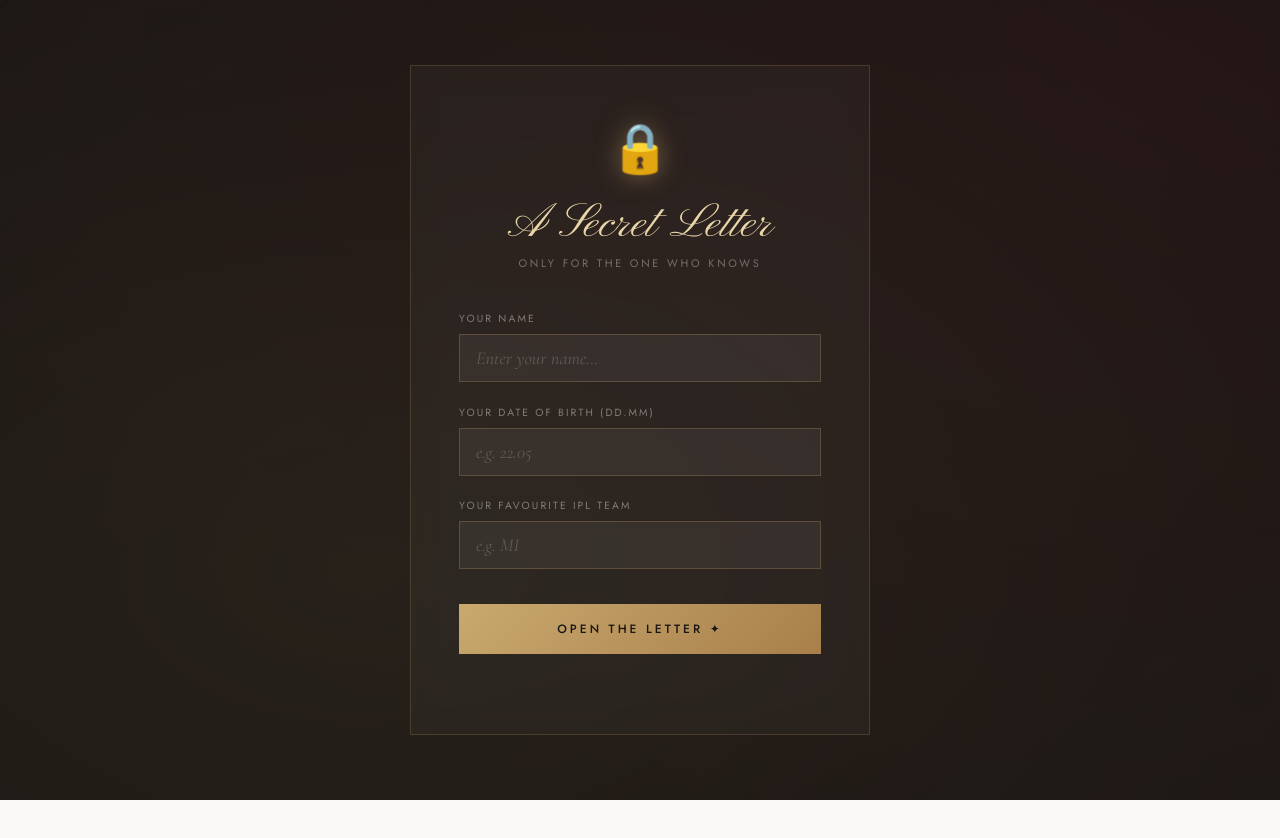
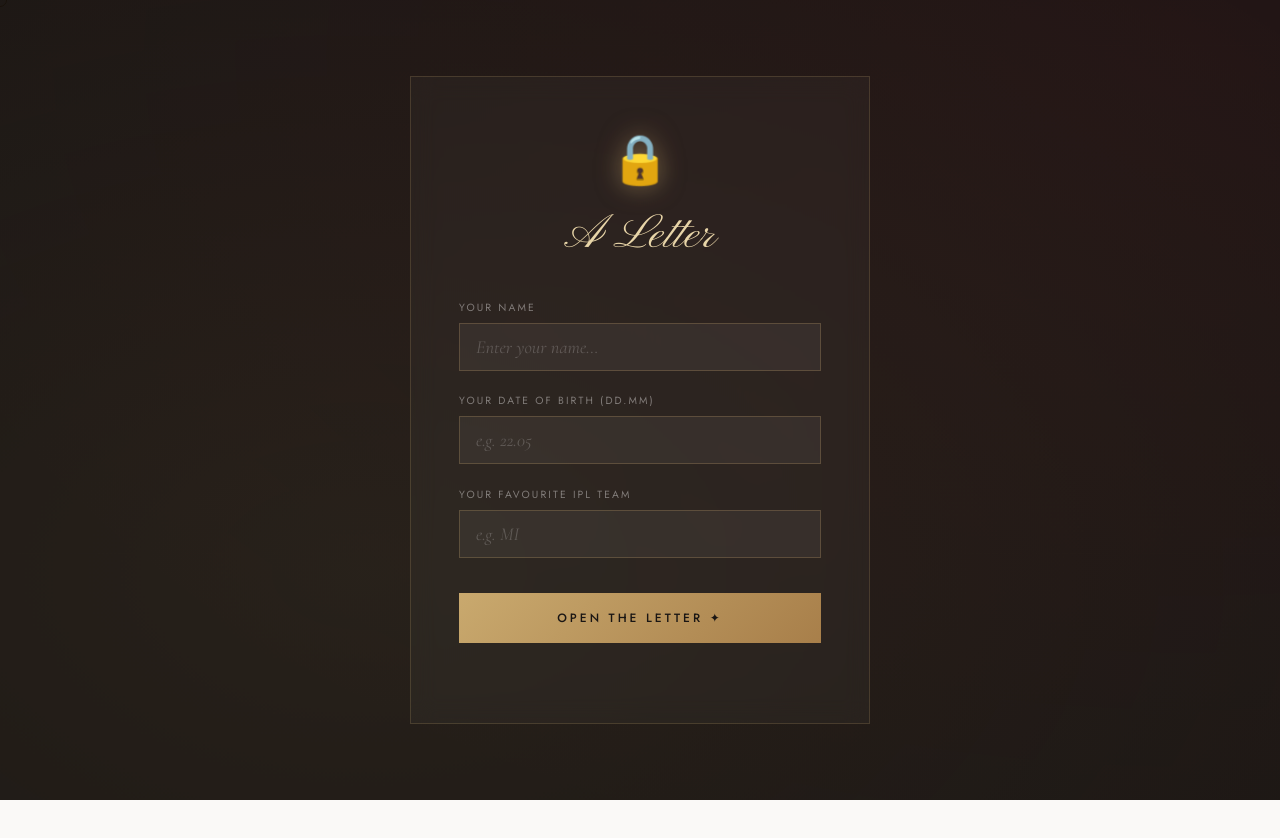
Before and after one commit to Ujjwal-Nano/ujjwal, a plain HTML site: page index.html in a window 1280 px wide. Shown: the top 838 px of the page. Drawn offline with nearby package versions, Linux system fonts and the light colour scheme.

Commit message:
Update lock title and clear subtitle in index.html

```diff
--- a/index.html
+++ b/index.html
@@ -465,8 +465,8 @@ body {
   <div class="lock-bg"></div>
   <div class="lock-panel">
     <div class="lock-icon">🔒</div>
-    <div class="lock-title">A Secret Letter</div>
-    <div class="lock-sub">Only for the one who knows</div>
+    <div class="lock-title">A Letter</div>
+    <div class="lock-sub"> </div>
 
     <div class="field-group">
       <label class="field-label">Your Name</label>
```
